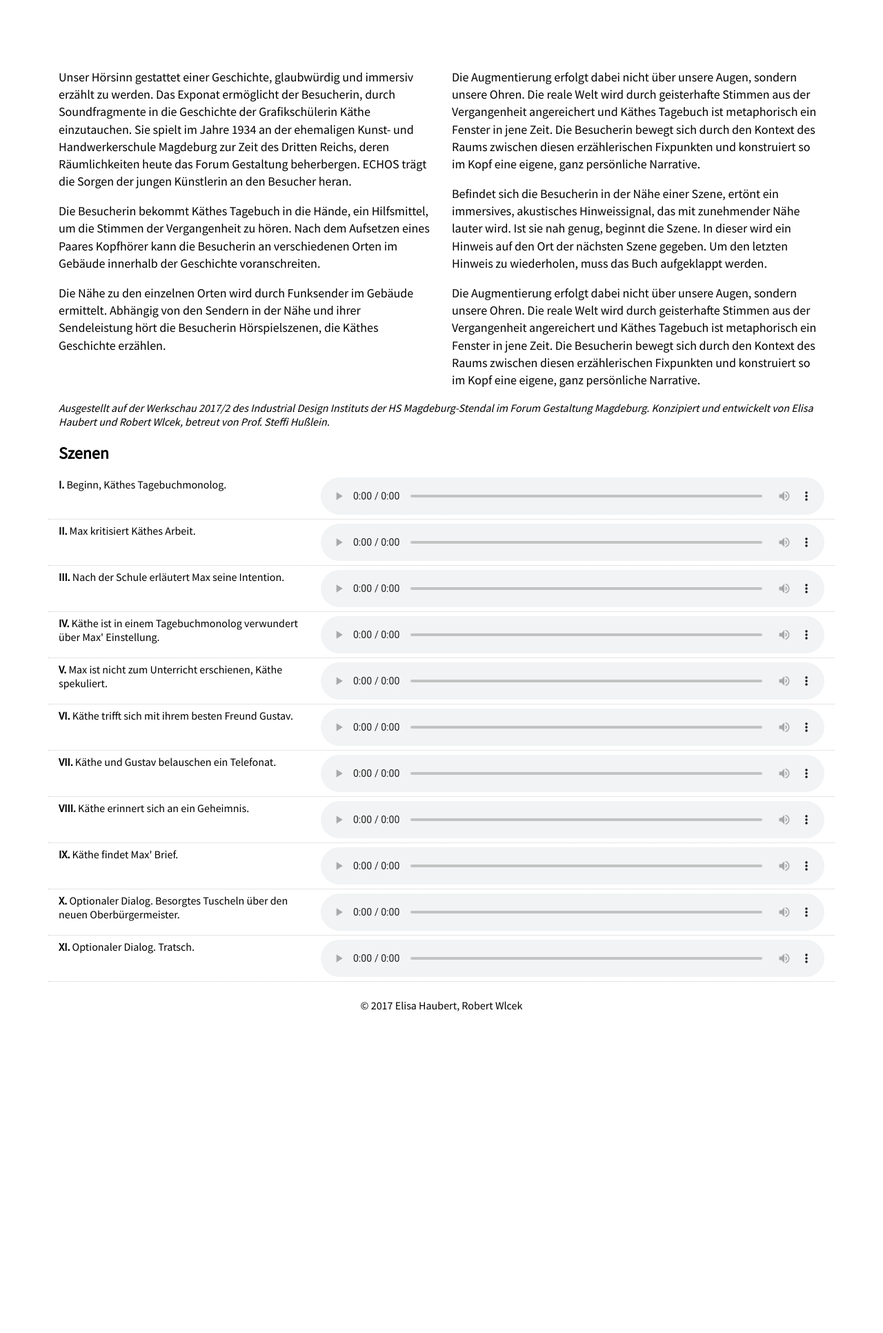
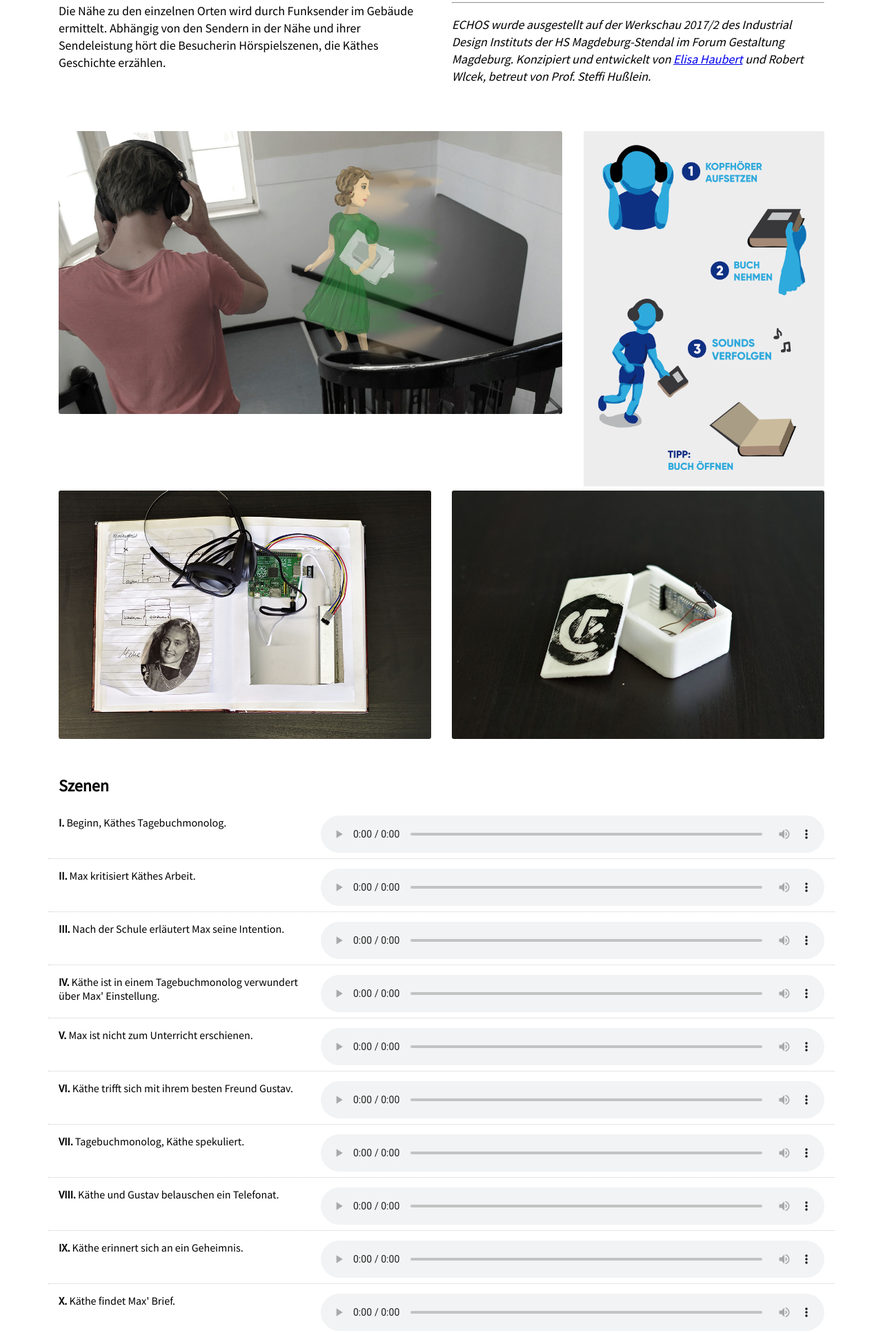
Before and after one commit to McMalloc/echos_web, a plain HTML site: page index.html in a window 1280 px wide. Shown: the part 662-2594 px from the top of the page at 69% size. Before the commit the page ends 2137 px from the top, so only its background shows below. Drawn offline with Linux system fonts and the light colour scheme.

Commit message:
added images, refined layout, added favicon

```diff
--- a/index.css
+++ b/index.css
@@ -16,6 +16,7 @@ header {
 
 header img {
 	width: 100%;
+	padding: 48px 0;
 }
 
 audio {
@@ -23,8 +24,32 @@ audio {
 	display: block;
 }
 
+.row {
+	margin-bottom: 48px;
+}
+
 .scene {
 	margin-bottom: 6px;
-	padding-bottom: 6px;
+	padding: 8px 0;
 	border-bottom: 1px dotted #ccc;
 }
+
+footer {
+	text-align: center;
+	width: 100%;
+	margin: 48px 0;
+}
+
+ol.scene-list {
+	padding-left: 0;
+}
+
+ol.scene-list li {
+	padding-left: 0;
+	display: list-item;
+}
+
+.images img {
+	width: 100%;
+	border-radius: 3px;
+}
--- a/index.html
+++ b/index.html
@@ -5,19 +5,27 @@
     <link rel="stylesheet" href="bootstrap-grid.min.css">
     <link rel="stylesheet" href="index.css">
     <meta charset="utf-8"/>
+    <meta name="robots" content="noindex">
+    <link rel="icon" type="image/png" sizes="96x96" href="favicon-96x96.png">
     <link href="https://fonts.googleapis.com/css?family=Source+Sans+Pro&amp;subset=latin-ext" rel="stylesheet">
 </head>
 <body>
-	<header>
-	<img src="echos.png">
+<header class="container">
+    <div class="row">
+        <div class="col-12">
+            <img src="echos.svg">
+        </div>
+    </div>
+
 </header>
 <section class="container">
     <div class="row">
-		<div class="col">
+        <div class="col-md-6 col-sm-12">
             <p>
                 Unser Hörsinn gestattet einer Geschichte, glaubwürdig
                 und immersiv erzählt zu werden. Das Exponat ermöglicht
-der Besucherin, durch Soundfragmente in die Geschichte der Grafikschülerin Käthe einzutauchen. Sie spielt im
+                der Besucherin, durch Soundfragmente in die Geschichte der Grafikschülerin Käthe einzutauchen. Sie
+                spielt im
                 Jahre 1934 an der ehemaligen Kunst- und Handwerkerschule Magdeburg zur Zeit des Dritten Reichs, deren
                 Räumlichkeiten heute das Forum Gestaltung beherbergen. ECHOS trägt die Sorgen der jungen Künstlerin an
                 den Besucher heran.
@@ -25,12 +33,13 @@ den Besucher heran.
             <p>
                 Die Besucherin bekommt Käthes Tagebuch in die Hände, ein Hilfsmittel, um die Stimmen der Vergangenheit
                 zu hören. Nach dem Aufsetzen eines Paares Kopfhörer
-kann die Besucherin an verschiedenen Orten im Gebäude innerhalb der Geschichte voranschreiten.</p><p>
+                kann die Besucherin an verschiedenen Orten im Gebäude innerhalb der Geschichte voranschreiten.</p>
+            <p>
                 Die Nähe zu den einzelnen Orten wird durch Funksender
                 im Gebäude ermittelt. Abhängig von den Sendern in der
                 Nähe und ihrer Sendeleistung hört die Besucherin Hörspielszenen, die Käthes Geschichte erzählen.</p>
         </div>
-		<div class="col">
+        <div class="col-md-6 col-sm-12">
             <p>
                 Die Augmentierung erfolgt dabei nicht über unsere Augen, sondern unsere Ohren. Die reale Welt wird durch
                 geisterhafte Stimmen aus der Vergangenheit angereichert
@@ -38,7 +47,8 @@ und Käthes Tagebuch ist metaphorisch ein Fenster in
                 jene Zeit. Die Besucherin bewegt sich durch den Kontext
                 des Raums zwischen diesen erzählerischen Fixpunkten
                 und konstruiert so im Kopf eine eigene, ganz persönliche
-Narrative.</p><p>
+                Narrative.</p>
+            <p>
                 Befindet sich die Besucherin in der Nähe einer Szene,
                 ertönt ein immersives, akustisches Hinweissignal, das
                 mit zunehmender Nähe lauter wird. Ist sie nah genug,
@@ -46,21 +56,19 @@ beginnt die Szene. In dieser wird ein Hinweis auf den Ort
                 der nächsten Szene gegeben. Um den letzten Hinweis zu
                 wiederholen, muss das Buch aufgeklappt werden.
             </p>
+            <hr/>
             <p>
-			Die Augmentierung erfolgt dabei nicht über unsere Augen, sondern unsere Ohren. Die reale Welt wird durch
-geisterhafte Stimmen aus der Vergangenheit angereichert
-und Käthes Tagebuch ist metaphorisch ein Fenster in
-jene Zeit. Die Besucherin bewegt sich durch den Kontext
-des Raums zwischen diesen erzählerischen Fixpunkten
-und konstruiert so im Kopf eine eigene, ganz persönliche
-Narrative.
+                <em>ECHOS wurde ausgestellt auf der Werkschau 2017/2 des Industrial Design Instituts der HS Magdeburg-Stendal im
+                    Forum Gestaltung Magdeburg. Konzipiert und entwickelt von <a href="http://hau-rock.de/elisa/">Elisa Haubert</a> und Robert Wlcek, betreut
+                    von Prof. Steffi Hußlein.</em>
             </p>
         </div>
     </div>
-	<div class="row">
-	<div class="col-12">
-		<em>Ausgestellt auf der Werkschau 2017/2 des Industrial Design Instituts der HS Magdeburg-Stendal im Forum Gestaltung Magdeburg. Konzipiert und entwickelt von Elisa Haubert und Robert Wlcek, betreut von Prof. Steffi Hußlein.</em>
-		</div>
+    <div class="row images">
+        <div class="col-8"><img src="titelbild.jpg" alt="Titel"></div>
+        <div class="col-4"><img src="anleitung.png" alt="Anleitung"></div>
+        <div class="col-6"><img src="buch.jpg" alt="Buch"></div>
+        <div class="col-6"><img src="beacon.jpg" alt="Beacon"></div>
     </div>
     <h2>Szenen</h2>
     <div class="row justify-content-center scene">
@@ -106,7 +114,18 @@ Narrative.
     </div>
     <div class="row justify-content-center scene">
         <div class="col-4">
-			<strong>V.</strong> Max ist nicht zum Unterricht erschienen, Käthe spekuliert.
+            <strong>V.</strong> Max ist nicht zum Unterricht erschienen.
+        </div>
+        <div class="col-8">
+            <audio controls>
+                <source src="b.ogg" type="audio/ogg">
+            </audio>
+        </div>
+    </div>
+    </div>
+    <div class="row justify-content-center scene">
+        <div class="col-4">
+            <strong>VI.</strong> Käthe trifft sich mit ihrem besten Freund Gustav.
         </div>
         <div class="col-8">
             <audio controls>
@@ -116,7 +135,7 @@ Narrative.
     </div>
     <div class="row justify-content-center scene">
         <div class="col-4">
-			<strong>VI.</strong> Käthe trifft sich mit ihrem besten Freund Gustav.
+            <strong>VII.</strong> Tagebuchmonolog, Käthe spekuliert.
         </div>
         <div class="col-8">
             <audio controls>
@@ -126,7 +145,7 @@ Narrative.
     </div>
     <div class="row justify-content-center scene">
         <div class="col-4">
-			<strong>VII.</strong> Käthe und Gustav belauschen ein Telefonat.
+            <strong>VIII.</strong> Käthe und Gustav belauschen ein Telefonat.
         </div>
         <div class="col-8">
             <audio controls>
@@ -136,7 +155,7 @@ Narrative.
     </div>
     <div class="row justify-content-center scene">
         <div class="col-4">
-			<strong>VIII.</strong> Käthe erinnert sich an ein Geheimnis.
+            <strong>IX.</strong> Käthe erinnert sich an ein Geheimnis.
         </div>
         <div class="col-8">
             <audio controls>
@@ -146,7 +165,7 @@ Narrative.
     </div>
     <div class="row justify-content-center scene">
         <div class="col-4">
-			<strong>IX.</strong> Käthe findet Max' Brief.
+            <strong>X.</strong> Käthe findet Max' Brief.
         </div>
         <div class="col-8">
             <audio controls>
@@ -156,7 +175,7 @@ Narrative.
     </div>
     <div class="row justify-content-center scene">
         <div class="col-4">
-			<strong>X.</strong> Optionaler Dialog. Besorgtes Tuscheln über den neuen Oberbürgermeister.
+            <strong>XI.</strong> Optionaler Dialog. Besorgtes Tuscheln über den neuen Oberbürgermeister.
         </div>
         <div class="col-8">
             <audio controls>
@@ -166,7 +185,7 @@ Narrative.
     </div>
     <div class="row justify-content-center scene">
         <div class="col-4">
-			<strong>XI.</strong> Optionaler Dialog. Tratsch.
+            <strong>XII.</strong> Optionaler Dialog. Tratsch.
         </div>
         <div class="col-8">
             <audio controls>
@@ -174,7 +193,19 @@ Narrative.
             </audio>
         </div>
     </div>
+    <div class="row justify-content-center">
+        <div class="col-12">
+            <strong>Victoria Batz</strong>&mdash;Käthe Diesling,
+            <strong>Daniel Pohlandt</strong>&mdash;Max Bergold,
+            <strong>Jonas Falkenberg</strong>&mdash;Gustav Markmann,
+            <strong>Malte Dietze</strong>&mdash;Beamter,
+            <strong>Stephan Dillenberger</strong>&mdash;Tuschelnder Schüler,
+            <strong>Elisa Haubert</strong>&mdash;Tuschelnde Schülerin,
+            <strong>Robert Wlcek</strong>&mdash;Tratschender Schüler,
+            <strong>Nadine Numrich</strong>&mdash;Tratschende Schülerin.
+        </div>
+    </div>
 </section>
-	<div style="text-align: center; width: 100%; margin-top: 24px;">&copy; 2017 Elisa Haubert, Robert Wlcek</div>
+<footer>&copy; 2017 Elisa Haubert, Robert Wlcek</footer>
 </body>
 </html>
```
Also changed, not shown: anleitung.png (added), beacon.jpg (added), buch.jpg (added), echos.svg (added), favicon-96x96.png (added), titelbild.jpg (added), 1 other file. Lines whose indentation alone changed are shown as unchanged.
